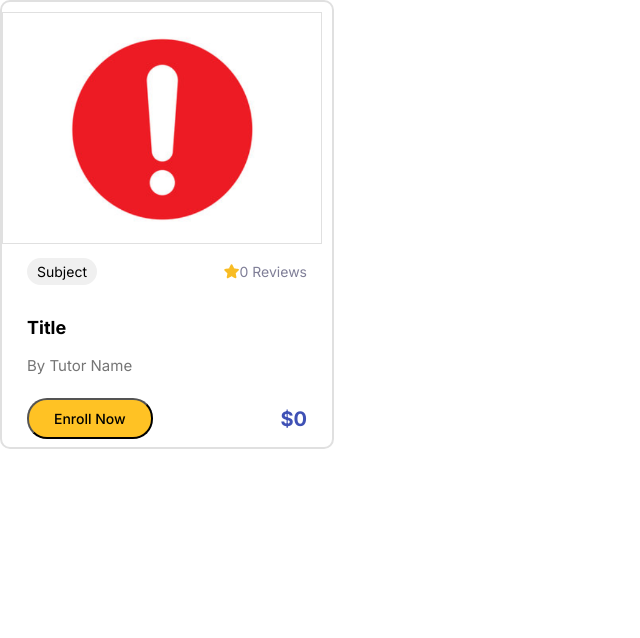
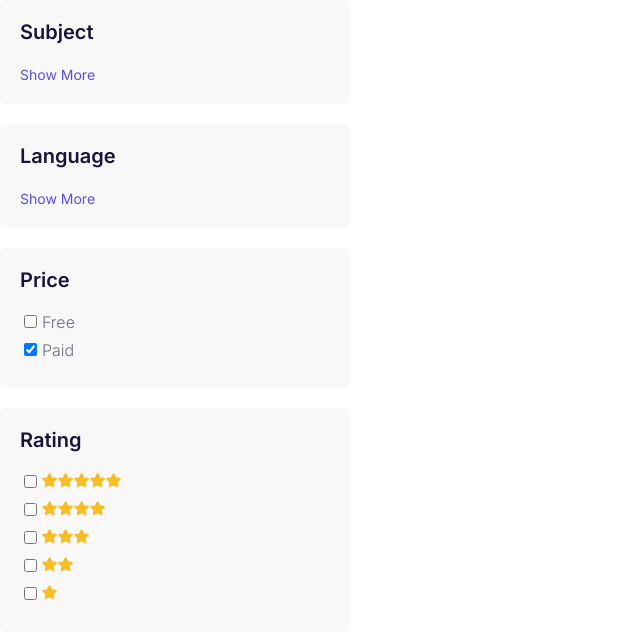
Before and after one commit to TutorHub-Africa/Front-End, a React (Vite) app in the folder TutorHub_FrontEnd/: page / in a window 1280 px wide. Shown: the top 638 px of the page, without its empty margins (0-640 px from the left). Built offline with nearby package versions, Linux system fonts and the light colour scheme.

Commit message:
Finished filter-bar for course search

```diff
--- a/TutorHub_FrontEnd/src/App.jsx
+++ b/TutorHub_FrontEnd/src/App.jsx
@@ -7,11 +7,14 @@ import Courses from "./components/Courses";
 import About_Us from "./components/About_Us";
 import Footer from "./components/Footer";
 import Course_Card from "./components/Search Courses/Course_Card";
+import Course_Search_Main from "./components/Search Courses/Course_Search_Main";
 
 function App() {
   return (
     <>
-    <Course_Card />
+    <Course_Search_Main />
+
+    {/* <Course_Card /> */}
 
     {/* <Footer/> */}
     {/* <Router>
--- /dev/null
+++ b/TutorHub_FrontEnd/src/components/Search Courses/Course_Search_Main.jsx
@@ -0,0 +1,49 @@
+import React, { useEffect, useState } from 'react';
+import Filter_Component from './Filter_Component';
+
+function Course_Search_Main(){
+    const [selectedPrograms, setSelectedPrograms] = useState([]);
+
+    const [selectedSubjects, setSelectedSubjects] = useState([]);
+    const [selectedLanguages, setSelectedLanguages] = useState([]);
+    const [selectedPayTypes, setSelectedPayTypes] = useState(['paid']);
+
+    /*
+    const selectedSubjects = [
+      { name: 'English'},
+    ];
+
+    const selectedLanguages = ['Amharic', 'English'];
+    */
+
+   /*
+    useEffect(() => {
+      fetch('API END-POINT TO GET LIST OF SUBJECTS')
+        .then(response => response.json())
+        .then(data => setSubjects(data));
+    }, []);
+
+    useEffect(() => {
+      fetch('API END-POINT TO GET LIST OF LANGUAGES')
+        .then(response => response.json())
+        .then(data => setLanguages(data));
+    }, []);
+    */
+
+    return(
+        <>
+        <Filter_Component
+            setSelectedPrograms = {setSelectedPrograms}
+            selectedSubjects = {selectedSubjects}
+            selectedLanguages = {selectedLanguages}
+            selectedPayTypes = {selectedPayTypes}
+            setSelectedSubjects = {setSelectedSubjects}
+            setSelectedLanguages = {setSelectedLanguages}
+            setSelectedPayTypes = {setSelectedPayTypes}
+        />
+        </>
+
+    );
+}
+
+export default Course_Search_Main;
--- /dev/null
+++ b/TutorHub_FrontEnd/src/components/Search Courses/Filter_Component.jsx
@@ -0,0 +1,200 @@
+import '../../styles/Search_Courses/Filter_Component.css';
+import React, { useEffect, useState } from 'react';
+
+import star from '../../assets/star.png';
+
+const Filter_Component = () =>
+  {
+    const [showMoreSubjects, setShowMoreSubjects] = useState(false);
+    const [showMoreLanguages, setShowMoreLanguages] = useState(false);
+
+    const [selectedSubjects, setSelectedSubjects] = useState([]);
+    const [selectedLanguages, setSelectedLanguages] = useState([]);
+    const [selectedPayTypes, setSelectedPayTypes] = useState(['paid']);
+    const [selectedRating, setSelectedRating] = useState([]);
+
+    /*
+    const selectedSubjects = [
+      { name: 'English'},
+    ];
+
+    const selectedLanguages = ['Amharic', 'English'];
+    */
+
+   /*
+    useEffect(() => {
+      fetch('API END-POINT TO GET LIST OF SUBJECTS')
+        .then(response => response.json())
+        .then(data => setSubjects(data));
+    }, []);
+
+    useEffect(() => {
+      fetch('API END-POINT TO GET LIST OF LANGUAGES')
+        .then(response => response.json())
+        .then(data => setLanguages(data));
+    }, []);
+    */
+
+    const fetchPossiblePrograms = () => {
+      const requestOptions = {
+        method: 'POST',
+        headers: { 'Content-Type': 'application/json' },
+        body: JSON.stringify({selectedPayTypes, selectedSubjects, selectedLanguages, selectedRating})
+      };
+
+      fetch('API END-POINT TO GET COURSE KEYS', requestOptions)
+        .then(response => response.json())
+        .then(data => {
+          // Update selected programs list
+          setSelectedPrograms(data);
+        });
+    }
+
+    const handleSelectSubject = async(subject, isChecked) => {
+      if(isChecked){
+        setSelectedSubjects(prev => [...prev, subject])
+      }
+      else{
+        setSelectedSubjects(prev => prev.filter(item => item !== subject))
+      }
+
+      fetchPossiblePrograms();
+    }
+
+    const handleSelectLanguage = async(language, isChecked) => {
+      if(isChecked){
+        setSelectedLanguages(prev => [...prev, language])
+      }
+      else{
+        setSelectedLanguages(prev => prev.filter(item => item !== language))
+      }
+
+      fetchPossiblePrograms();
+    }
+
+    const handleSelectPayType = async(pay_type, isChecked) => {
+      if(isChecked){
+        setSelectedPayTypes(prev => [...prev, pay_type])
+      }
+      else{
+        setSelectedPayTypes(prev => prev.filter(item => item !== pay_type))
+      }
+
+      fetchPossiblePrograms();
+    }
+
+    const handleSelectRating = async(rating, isChecked) => {
+      if(isChecked){
+        setSelectedRating(prev => [...prev, rating])
+      }
+      else{
+        setSelectedRating(prev => prev.filter(item => item !== rating))
+      }
+
+      fetchPossiblePrograms();
+    }
+
+
+    return (
+      <div className="filter-container">
+
+
+        <div className="filter-section">
+          <h3>Subject</h3>
+
+          {selectedSubjects.slice(0, showMoreSubjects ? selectedSubjects.length : 6).map(
+            (subject, index) => (
+              <div className="filter-item" key={index}>
+                <input type="checkbox" id={subject.name} name={subject.name} onChange={(event) => handleSelectSubject(subject.name, event.target.checked)}/>
+                <label>{subject.name}</label>
+              </div>
+              )
+            )
+          }
+
+          <button className="show-more-button" onClick={() => setShowMoreSubjects(!showMoreSubjects)}>
+            {showMoreSubjects ? 'Show Less' : 'Show More'}
+          </button>
+        </div>
+
+
+        <div className="filter-section">
+          <h3>Language</h3>
+
+          {selectedLanguages.slice(0, showMoreLanguages ? selectedLanguages.length : 4).map(
+            (language, index) => (
+              <div className="filter-item" key={index}>
+                <input type="checkbox" id={language} name={language} onChange={(event) => handleSelectLanguage(language, event.target.checked)}/>
+                <label>{language}</label>
+              </div>
+              )
+            )
+          }
+
+          <button className="show-more-button" onClick={() => setShowMoreLanguages(!showMoreLanguages)}>
+            {showMoreLanguages ? 'Show Less' : 'Show More'}
+          </button>
+        </div>
+
+
+        <div className="filter-section">
+          <h3>Price</h3>
+
+          <div className="filter-item">
+            <input type="checkbox" id="free" name="free" onChange={(event) => handleSelectPayType("free", event.target.checked)}/>
+            <label>Free</label>
+          </div>
+
+          <div className="filter-item">
+            <input type="checkbox" id="paid" name="paid" onChange={(event) => handleSelectPayType("paid", event.target.checked)} defaultChecked/>
+            <label>Paid</label>
+          </div>
+        </div>
+
+
+        <div className="filter-section">
+          <h3>Rating</h3>
+
+          <div className="filter-item">
+            <input type="checkbox" id="5_star" name="5_star" onChange={(event) => handleSelectRating(5, event.target.checked)}/>
+            <img src={star} alt="star" className="star-icon"/>
+            <img src={star} alt="star" className="star-icon"/>
+            <img src={star} alt="star" className="star-icon"/>
+            <img src={star} alt="star" className="star-icon"/>
+            <img src={star} alt="star" className="star-icon"/>
+          </div>
+
+          <div className="filter-item">
+            <input type="checkbox" id="4_star" name="4_star" onChange={(event) => handleSelectRating(4, event.target.checked)}/>
+            <img src={star} alt="star" className="star-icon"/>
+            <img src={star} alt="star" className="star-icon"/>
+            <img src={star} alt="star" className="star-icon"/>
+            <img src={star} alt="star" className="star-icon"/>
+          </div>
+
+          <div className="filter-item">
+            <input type="checkbox" id="3_star" name="3_star" onChange={(event) => handleSelectRating(3, event.target.checked)}/>
+            <img src={star} alt="star" className="star-icon"/>
+            <img src={star} alt="star" className="star-icon"/>
+            <img src={star} alt="star" className="star-icon"/>
+          </div>
+
+          <div className="filter-item">
+            <input type="checkbox" id="2_star" name="2_star" onChange={(event) => handleSelectRating(2, event.target.checked)}/>
+            <img src={star} alt="star" className="star-icon"/>
+            <img src={star} alt="star" className="star-icon"/>
+          </div>
+
+          <div className="filter-item">
+            <input type="checkbox" id="1_star" name="1_star" onChange={(event) => handleSelectRating(1, event.target.checked)}/>
+            <img src={star} alt="star" className="star-icon"/>
+          </div>
+
+
+        </div>
+
+      </div>
+    );
+};
+
+export default Filter_Component;
--- /dev/null
+++ b/TutorHub_FrontEnd/src/styles/Search_Courses/Filter_Component.css
@@ -0,0 +1,40 @@
+.filter-section {
+    margin-bottom: 20px;
+    padding: 20px;
+    width: 310px;
+    background-color: #f8f8f8;
+    border-radius: 8px;
+  }
+
+.filter-section h3 {
+    margin-top: 0px;
+    font-size: 20px;
+    font-weight: 600;
+    color: #161439;
+  }
+
+.filter-item {
+    align-items: center;
+    margin-bottom: 8px;
+    font-size: 16px;
+    font-weight: 300;
+    color: #6D6C80;
+  }
+
+.filter-item input {
+    margin-right: 5px;
+  }
+
+.show-more-button {
+    background: none;
+    border: none;
+    color: #5751E1;
+    cursor: pointer;
+    padding: 0;
+    font-size: 14px;
+  }
+
+.show-more-button:hover {
+    text-decoration: none;
+    color: #151358;
+  }
```
